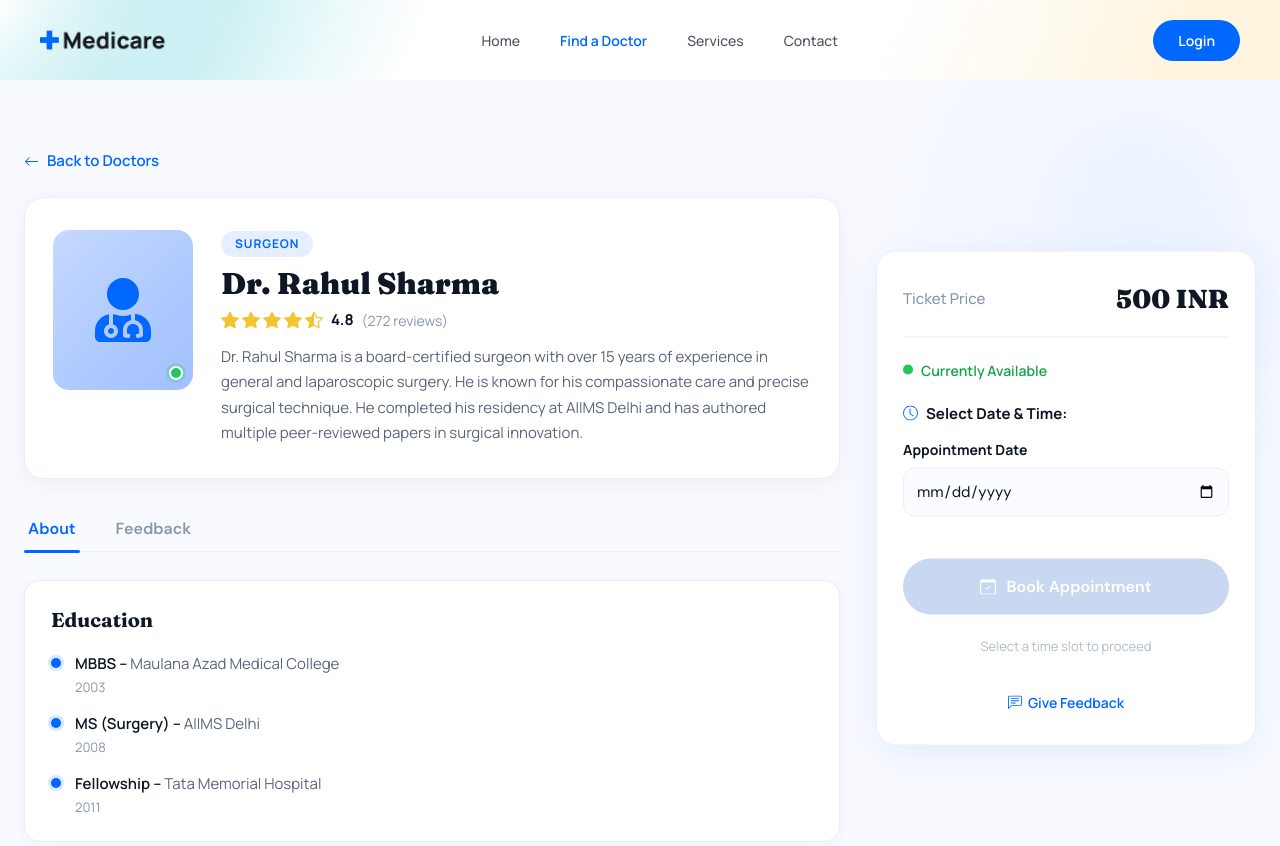
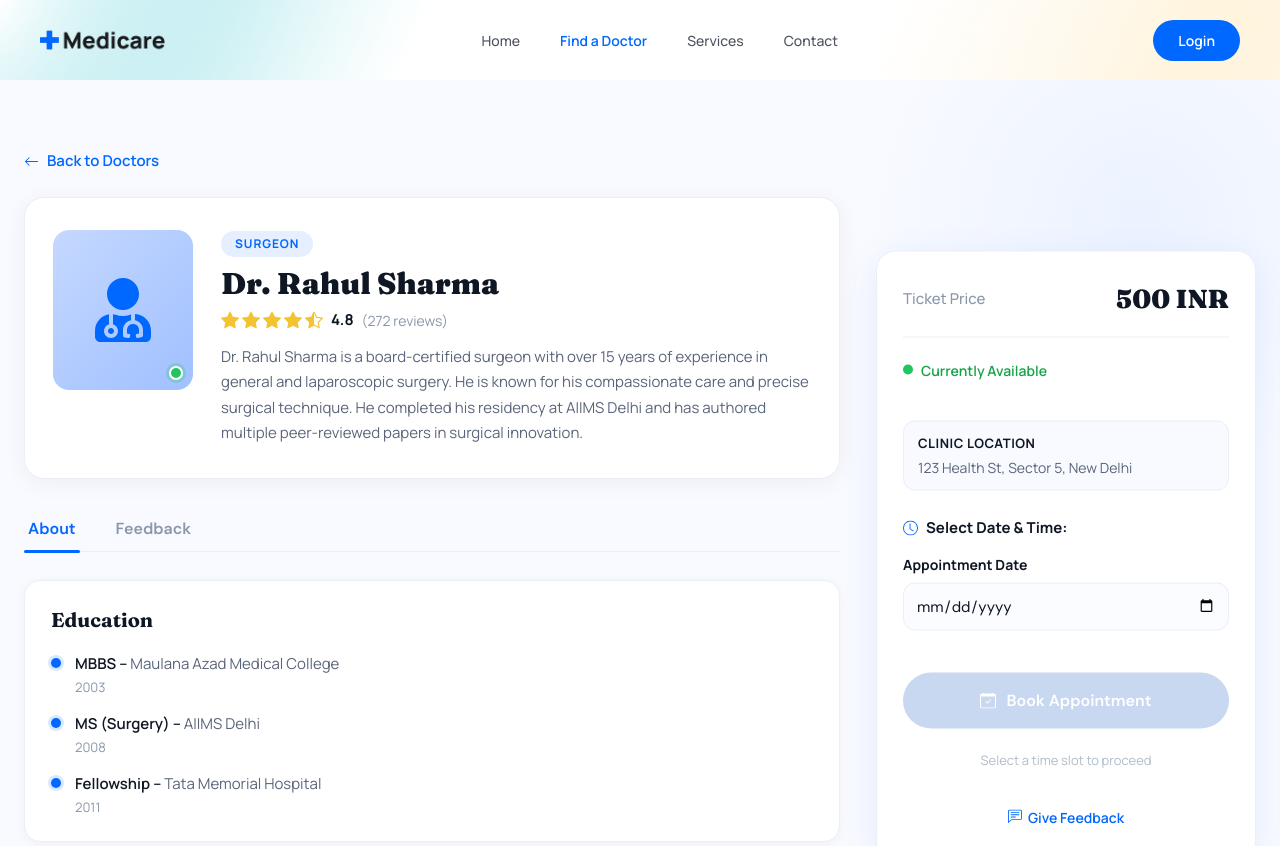
Before and after one commit to Arunabh-Sen/medicare-application-minor-project, a React (Vite) app in the folder frontend/: page /doctors/1 in a window 1280 px wide. Shown: the top 846 px of the page. Built offline with nearby package versions, Linux system fonts and the light colour scheme.

Commit message:
added clinic location cards in doctor profile

```diff
--- a/frontend/src/pages/Doctors/DbDoctorDetails.jsx
+++ b/frontend/src/pages/Doctors/DbDoctorDetails.jsx
@@ -372,6 +372,25 @@ const DbDoctorDetails = () => {
                                 </span>
                             </div>
 
+                            {/* Clinic Address Display */}
+                            {doctor.address && (
+                                <div style={{
+                                    background: '#f8faff',
+                                    border: '1.5px solid #eaeff6',
+                                    borderRadius: '12px',
+                                    padding: '12px 14px',
+                                    marginBottom: 4,
+                                    marginTop: 18
+                                }}>
+                                    <p style={{ fontSize: '13px', fontWeight: 700, color: '#0f1724', marginBottom: '4px', textTransform: 'uppercase', letterSpacing: '0.04em' }}>
+                                        Clinic Location
+                                    </p>
+                                    <p style={{ fontSize: '14px', color: '#5a657a', lineHeight: 1.5 }}>
+                                        {doctor.address}
+                                    </p>
+                                </div>
+                            )}
+
                             <div className="doc__slots__section">
                                 <div className="doc__slots__header">
                                     <BsClock className="doc__slots__icon" />
--- a/frontend/src/pages/Doctors/DoctorDetails.jsx
+++ b/frontend/src/pages/Doctors/DoctorDetails.jsx
@@ -378,6 +378,25 @@ const DoctorDetails = () => {
                                 </span>
                             </div>
 
+                            {/* Clinic Address Display */}
+                            {doctor.address && (
+                                <div style={{
+                                    background: '#f8faff',
+                                    border: '1.5px solid #eaeff6',
+                                    borderRadius: '12px',
+                                    padding: '12px 14px',
+                                    marginBottom: 4,
+                                    marginTop: 18
+                                }}>
+                                    <p style={{ fontSize: '13px', fontWeight: 700, color: '#0f1724', marginBottom: '4px', textTransform: 'uppercase', letterSpacing: '0.04em' }}>
+                                        Clinic Location
+                                    </p>
+                                    <p style={{ fontSize: '14px', color: '#5a657a', lineHeight: 1.5 }}>
+                                        {doctor.address}
+                                    </p>
+                                </div>
+                            )}
+
                             {/* Time Slots */}
                             <div className="doc__slots__section">
                                 <div className="doc__slots__header">
--- a/frontend/src/pages/Doctors/Profile.jsx
+++ b/frontend/src/pages/Doctors/Profile.jsx
@@ -98,6 +98,7 @@ const Profile = ({ doctorData }) => {
         experiences: [],
         timeSlots: [],
         about: "",
+        address: "",
     });
     const [saving, setSaving] = useState(false);
     const [updateStatus, setUpdateStatus] = useState({ type: 'idle', message: '' });
@@ -116,6 +117,7 @@ const Profile = ({ doctorData }) => {
             experiences: doctorData.experiences || [],
             timeSlots: doctorData.timeSlots || [],
             about: doctorData.about || "",
+            address: doctorData.address || "",
         });
     }, [doctorData]);
 
@@ -244,6 +246,19 @@ const Profile = ({ doctorData }) => {
                         onChange={handleInputChange}
                         placeholder="Write a detailed description about your practice…"
                         style={{ ...inputStyle, resize: "vertical", lineHeight: 1.6 }}
+                    />
+                </div>
+
+                {/* Clinic Address */}
+                <div style={{ marginTop: 16 }}>
+                    <p style={labelStyle}>Clinic Address</p>
+                    <input
+                        style={inputStyle}
+                        type="text"
+                        name="address"
+                        value={formData.address}
+                        onChange={handleInputChange}
+                        placeholder="e.g. 123 Health St, Sector 5, New Delhi"
                     />
                 </div>
 
--- a/frontend/src/pages/Doctors/doctorData.js
+++ b/frontend/src/pages/Doctors/doctorData.js
@@ -8,6 +8,7 @@ export const doctorData = [
         ticketPrice: 500,
         currency: 'INR',
         available: true,
+        address: '123 Health St, Sector 5, New Delhi',
         about:
             'Dr. Rahul Sharma is a board-certified surgeon with over 15 years of experience in general and laparoscopic surgery. He is known for his compassionate care and precise surgical technique. He completed his residency at AIIMS Delhi and has authored multiple peer-reviewed papers in surgical innovation.',
         education: [
@@ -39,6 +40,7 @@ export const doctorData = [
         ticketPrice: 600,
         currency: 'INR',
         available: true,
+        address: '45 Cardiac Care Lane, Banjara Hills, Hyderabad',
         about:
             'Dr. Anjali Gupta is a leading cardiologist with 12 years of specialized experience in interventional cardiology. She has treated thousands of patients with heart conditions and is passionate about preventive cardiac care.',
         education: [
@@ -69,6 +71,7 @@ export const doctorData = [
         ticketPrice: 550,
         currency: 'INR',
         available: false,
+        address: '88 Neuro Plaza, Indiranagar, Bangalore',
         about:
             'Dr. Ishaan Malhotra specialises in neurological disorders including epilepsy, Parkinson\'s disease, and stroke management. With 10+ years in neurology, he combines cutting-edge diagnostics with a patient-first approach.',
         education: [
@@ -97,6 +100,7 @@ export const doctorData = [
         ticketPrice: 450,
         currency: 'INR',
         available: true,
+        address: 'Suite 210, Women Care Center, Powai, Mumbai',
         about:
             'Dr. Priya Sharma is one of the most trusted gynecologists in the city with 18 years of experience. She specialises in high-risk pregnancies, infertility treatment, and minimally invasive gynecological surgeries.',
         education: [
@@ -128,6 +132,7 @@ export const doctorData = [
         ticketPrice: 700,
         currency: 'INR',
         available: true,
+        address: '12 Oncology Wing, Apollo City, Chennai',
         about:
             'Dr. Rajesh Iyer is a dedicated oncologist with expertise in medical oncology and chemotherapy management. He provides comprehensive cancer care with a focus on quality of life and personalised treatment plans.',
         education: [
@@ -156,6 +161,7 @@ export const doctorData = [
         ticketPrice: 400,
         currency: 'INR',
         available: false,
+        address: 'Skin & Glow Clinic, MG Road, Pune',
         about:
             'Dr. Sunita Deshmukh is an expert dermatologist with 9 years of experience treating skin, hair, and nail conditions. She has a special interest in cosmetic dermatology and acne management.',
         education: [
@@ -184,6 +190,7 @@ export const doctorData = [
         ticketPrice: 500,
         currency: 'INR',
         available: true,
+        address: 'Joint & Bone Center, Satellite Area, Ahmedabad',
         about:
             'Dr. Tanmay Bhatt is an orthopedic surgeon specializing in joint replacement, sports injuries, and spine surgery. He has performed over 1,000 successful orthopedic surgeries throughout his career.',
         education: [
@@ -213,6 +220,7 @@ export const doctorData = [
         ticketPrice: 480,
         currency: 'INR',
         available: true,
+        address: 'Mind Space Tower, Salt Lake, Kolkata',
         about:
             'Dr. Shalini Kulkarni is a compassionate psychiatrist with expertise in anxiety, depression, OCD, and adolescent mental health. She believes in a holistic, evidence-based approach to mental wellness.',
         education: [
```
